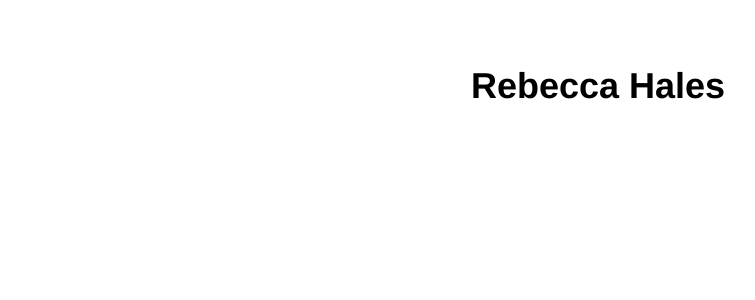
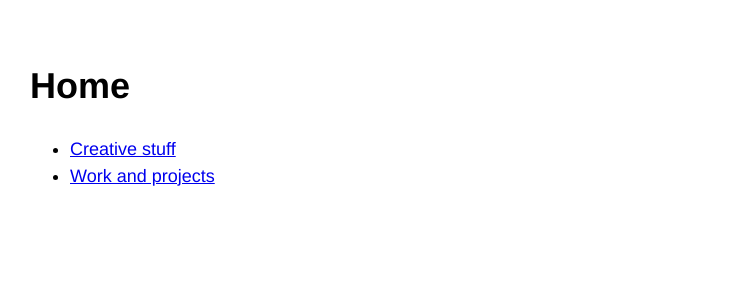
Before and after one commit to dsingleton/rebeccahales.co.uk, a Jekyll site: the page built from index.md, in a window 1280 px wide. Shown: the top 300 px of the page, without its empty margins (42-797 px from the left). Built offline with Jekyll 4.4.1, drawn with Linux system fonts in a browser that asks for light colours; our own code applies the rules of GitHub Pages for plain Markdown files.

Commit message:
Initial page structure

```diff
--- a/_layouts/default.html
+++ b/_layouts/default.html
@@ -9,8 +9,6 @@
     body {
         margin: 0;
         padding: 2em 4em;
-        text-align: center;
-
         font: large/1.45 'Helvetica Neue', Helvetica, Arial, Sans-Serif;
     }
   </style>
--- a/index.md
+++ b/index.md
@@ -2,4 +2,7 @@
 title: Rebecca Hales
 ---
 
-# Rebecca Hales
+# Home
+
+- [Creative stuff](/creative-stuff)
+- [Work and projects](/work-and-projects)
```
Also changed, not shown: creative-stuff.md (added, +5 -0 lines), work-and-projects.md (+0 -2 lines).
